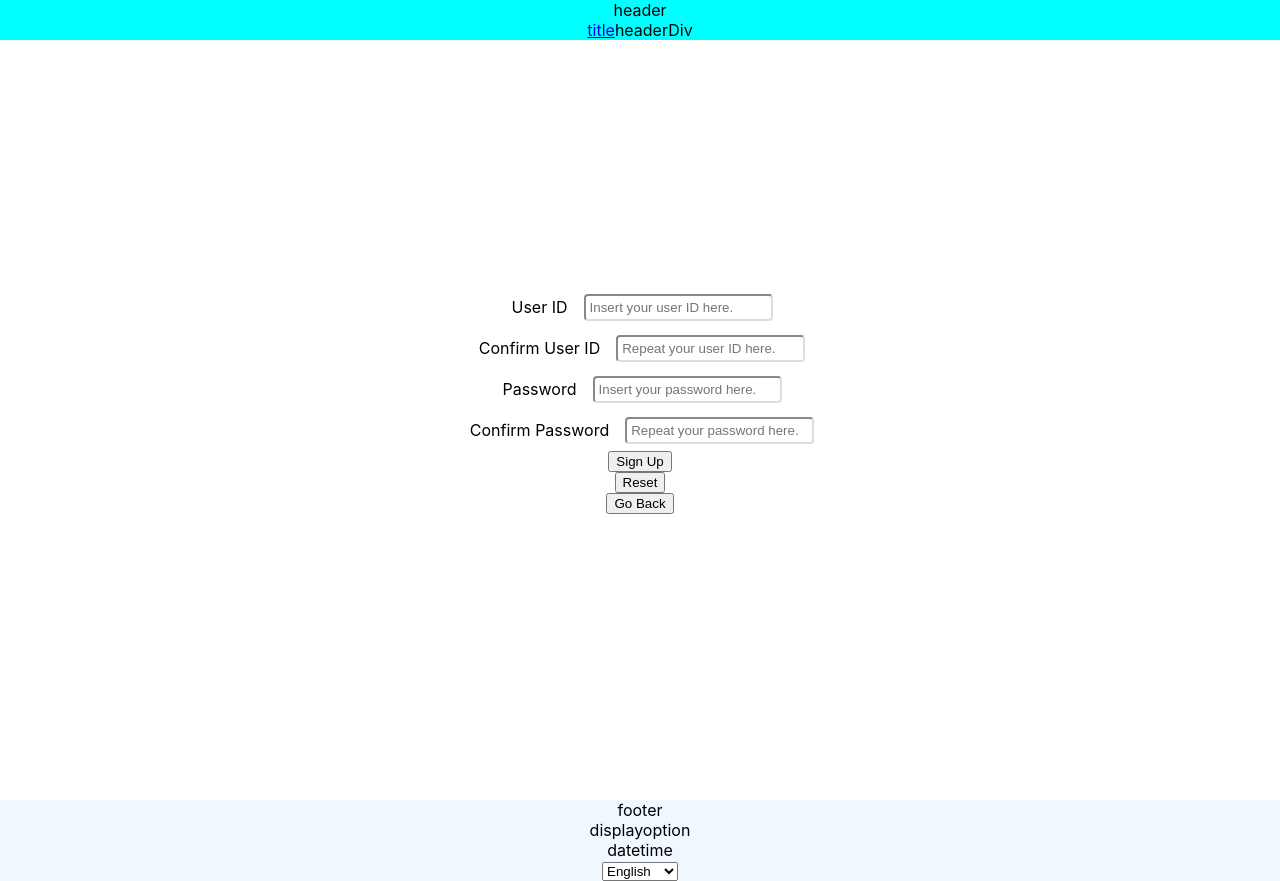
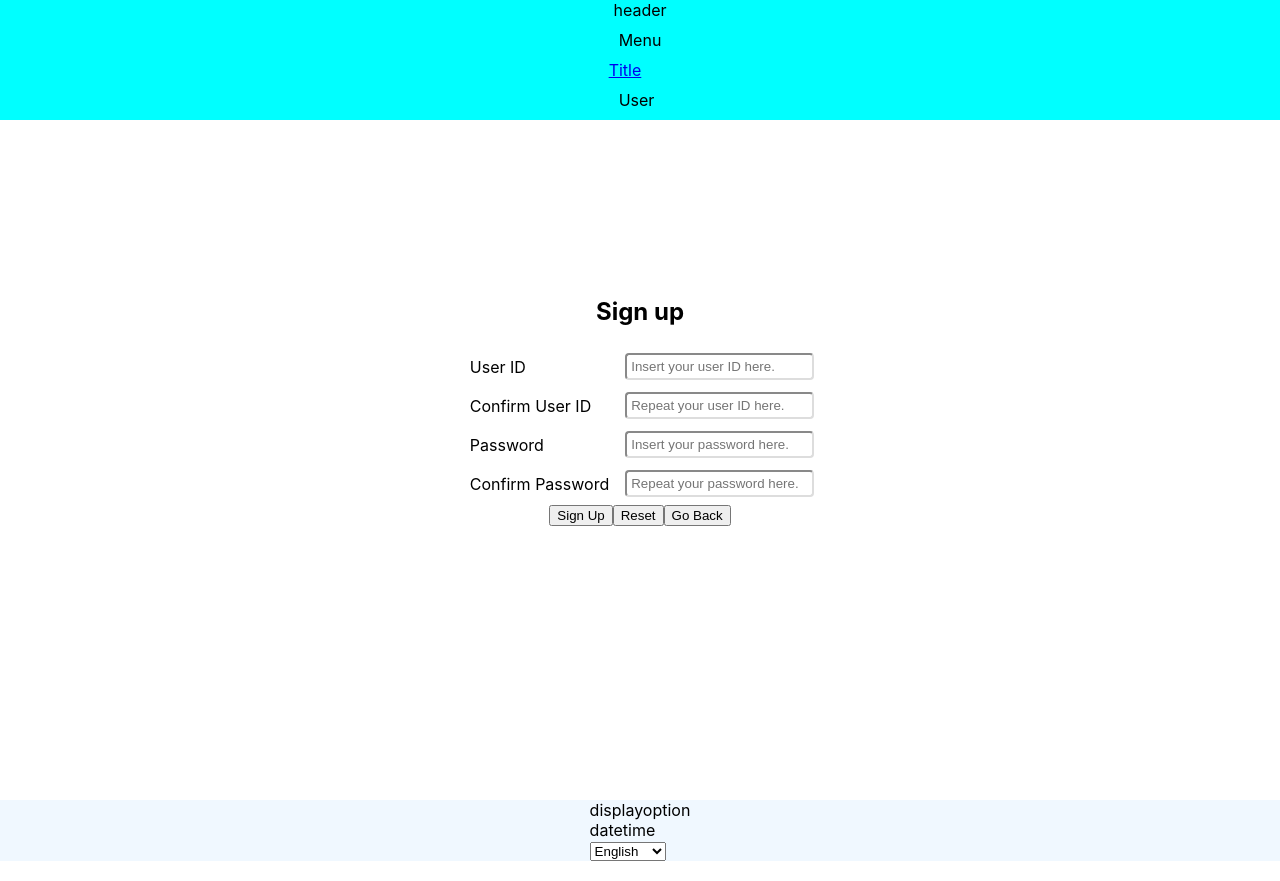
Before and after one commit to vyteking/ArtGalleryHwarang, a React (Create React App) app in the folder ArtGalleryHwarangReactFrontend/: page /signup in a window 1280 px wide. Built offline with nearby package versions, Linux system fonts and the light colour scheme.

Commit message:
Stylesheets for Login and Signup page and each writing orientation fixed and supplemented

```diff
--- a/ArtGalleryHwarangReactFrontend/src/ui/footer/footer.css
+++ b/ArtGalleryHwarangReactFrontend/src/ui/footer/footer.css
@@ -2,7 +2,3 @@
     width:100%;
     background-color: aliceblue;
 }
-
-.footerclass {
-    float:left;
-}
--- a/ArtGalleryHwarangReactFrontend/src/ui/footer/footer.jsx
+++ b/ArtGalleryHwarangReactFrontend/src/ui/footer/footer.jsx
@@ -1,5 +1,6 @@
 import './footer.css'
 import Base from '../../base'
+// import Base.localeoptions.GetTextorentation;
 
 function Localelist() {
     const locales = [
@@ -24,15 +25,16 @@ function Localelist() {
 function Footer() {
     return (
         <footer id="footertag" className="layout">
-            footer
-            <div id="displayoptionDiv" className="footerclass">
-                displayoption
-            </div>
-            <div id="footerdatetimeDiv" className="footerclass">
-                datetime
-            </div>
-            <div id="localeDiv" className="footerclass">
-                <Localelist />
+            <div id='footerDiv' className=''>
+                <div id="displayoptionDiv" className="">
+                    displayoption
+                </div>
+                <div id="footerdatetimeDiv" className="">
+                    datetime
+                </div>
+                <div id="localeDiv" className="">
+                    <Localelist />
+                </div>
             </div>
         </footer>
     )
--- a/ArtGalleryHwarangReactFrontend/src/ui/header/header.css
+++ b/ArtGalleryHwarangReactFrontend/src/ui/header/header.css
@@ -5,21 +5,15 @@
     background-color: aqua;
 }
 
-.headerclass {
-    float:left;
-}
-
 #menubuttonDiv {
-    position:absolute;
+    /*position:absolute;*/
     top:10px;
-    left:10px; /*LR_TB*/
     padding:10px;
 }
 
 #headeruserinfoDiv {
-    position:absolute;
+    /*position:absolute;*/
     top:10px;
-    right:10px; /*LR_TB*/
     padding:10px;
 }
 
--- a/ArtGalleryHwarangReactFrontend/src/ui/header/header.jsx
+++ b/ArtGalleryHwarangReactFrontend/src/ui/header/header.jsx
@@ -19,16 +19,15 @@ function Header() {
     return (
         <header id="headertag" className="layout">
             header
-            <div id="headerDiv" className="headerclass">
-                headerDiv
-                <div id="menubuttonDiv" className="headerclass">
-                    <image src=""/>
+            <div id="headerDiv" className="">
+                <div id="menubuttonDiv" className="">
+                    Menu<image src=""/>
                 </div>
-                <div id="headertitle" className="headerclass">
-                    <Link to="/">title</Link>
+                <div id="headertitle" className="">
+                    <Link to="/">Title</Link>
                 </div>
-                <div id="headeruserinfoDiv" className="headerclass" onclick="DisplayHeaderUserInfoStatusBox()">
-                    <Usericon/>
+                <div id="headeruserinfoDiv" className="" onclick="DisplayHeaderUserInfoStatusBox()">
+                    User<Usericon/>
                 </div>
             </div>
         </header>
--- a/ArtGalleryHwarangReactFrontend/src/ui/orientation/0_LRTB.css
+++ b/ArtGalleryHwarangReactFrontend/src/ui/orientation/0_LRTB.css
@@ -8,10 +8,39 @@
     writing-mode: horizontal-tb;
  }
 
- .flowtype0 {
+ /*Vertical. Top to bottom. For DIV*/
+.flowtype0 {
+ }
+.flexboxtype0 {
+    display: flex;
+    flex-direction: column;
+}
+.gridtype0 {
+
+}
+
+ /*Horizontal. Left to Right. For DIV*/
+ .flowtype1 {
     direction: ltr;
  }
+.flexboxtype1 {
+    display: flex;
+    flex-direction: row;
+}
+.gridtype1 {
+   display: grid;
+   grid-auto-flow: column;
+   grid-template-columns: repeat(3, 1fr);
+}
 
- .flowtype1 {
-    direction:ltr;
- }
+#headertag {
+    width:100%;
+}
+
+#menubuttonDiv {
+    left:10px; /*LR_TB*/
+}
+
+#headeruserinfoDiv {
+    right:10px; /*LR_TB*/
+}
--- a/ArtGalleryHwarangReactFrontend/src/ui/orientation/1_RLTB.css
+++ b/ArtGalleryHwarangReactFrontend/src/ui/orientation/1_RLTB.css
@@ -8,10 +8,40 @@
     writing-mode: horizontal-tb;
  }
 
- .flowtype0 {
-    direction: rtl;
+ /*Vertical. Top to bottom. For DIV*/
+.flowtype0 {
  }
+.flexboxtype0 {
+   display: flex;
+   flex-direction: column;
+}
+.gridtype0 {
 
- .flowtype1 {
-    direction: rtl;
+}
+
+ /*Horizontal. Right to Left. For DIV*/
+.flowtype1 {
+   direction: rtl;
  }
+.flexboxtype1 {
+   display: flex;
+   flex-direction: row-reverse;
+}
+.gridtype1 {
+   display: grid;
+   grid-auto-flow: column;
+   grid-template-columns: repeat(3, 1fr);
+   direction: rtl;
+}
+
+#headertag {
+    width:100%;
+}
+
+#menubuttonDiv {
+    right:10px; /*LR_TB*/
+}
+
+#headeruserinfoDiv {
+    left:10px; /*LR_TB*/
+}
--- a/ArtGalleryHwarangReactFrontend/src/ui/orientation/2_TBLR.css
+++ b/ArtGalleryHwarangReactFrontend/src/ui/orientation/2_TBLR.css
@@ -7,3 +7,25 @@
     direction: ltr;
     writing-mode: vertical-lr;
 };
+
+ /*Horizontal. Left to Right. For DIV*/
+.flowtype0 {
+
+}
+.flexboxtype0 {
+
+}
+.gridtype0 {
+
+}
+
+ /*Vertical. Top to bottom. For DIV*/
+.flowtype1 {
+
+}
+.flexboxtype1 {
+
+}
+.gridtype1 {
+
+}
--- a/ArtGalleryHwarangReactFrontend/src/ui/orientation/3_TBRL.css
+++ b/ArtGalleryHwarangReactFrontend/src/ui/orientation/3_TBRL.css
@@ -7,3 +7,26 @@
     direction: rtl;
     writing-mode: vertical-rl;
 };
+
+
+ /*Horizontal. Right to Left. For DIV*/
+.flowtype0 {
+
+}
+.flexboxtype0 {
+
+}
+.gridtype0 {
+
+}
+
+ /*Vertical. Top to bottom. For DIV*/
+.flowtype1 {
+
+}
+.flexboxtype1 {
+
+}
+.gridtype1 {
+
+}
--- a/ArtGalleryHwarangReactFrontend/src/userinfo/loginpage.jsx
+++ b/ArtGalleryHwarangReactFrontend/src/userinfo/loginpage.jsx
@@ -105,28 +105,17 @@ function Loginpage() {
                         </tr>
                     </tbody>
                 </table>
-                <table id="loginoptionstable" className="loginbuttonstable">
-                    {/* Corrected classname to className */}
-                    <tbody id="loginoptionstablebody" className="loginbuttonstable">
-                        <tr className="loginbuttonstablerow">
-                            <td className="loginbuttonstablecolumn">
+                <div id="loginoptionslist" className="flowtype1">
                     <button type="button" className="loginbutton" onClick={RedirectSignup}>
                         {langTxt.btn_Signup}
                     </button>
-                            </td>
-                            <td className="loginbuttonstablecolumn">
                     <button type="reset" className="loginbutton">
                         {langTxt.btn_reset}
                     </button>
-                            </td>
-                            <td className="loginbuttonstablecolumn">
                     <button type="submit" className="loginbutton">
                         {langTxt.btn_Login}
                     </button>
-                            </td>
-                        </tr>
-                    </tbody>
-                </table>
+                </div>
             </form>
             {/* Render the LoginError component if there's an error */}
             <LoginError message={loginError} onClose={() => setLoginError(null)} />
--- a/ArtGalleryHwarangReactFrontend/src/userinfo/signuppage.jsx
+++ b/ArtGalleryHwarangReactFrontend/src/userinfo/signuppage.jsx
@@ -58,8 +58,13 @@ function Signuppage() {
 
     return (
         <div id="signupDiv" className="layout" ><form id="signupform" className="layout" onSubmit={handleSignup}> {/* onSubmit on the form */}
-            <table id="signuptable" className="layout">
-                <tr className="signuptable">
+            <table id="signuptable" className="signuptable">
+                <thead className="signuptable">
+                    <tr>
+                        <th colSpan={3}><h2 id="signuptitle" className="signuptitle">{langTxt.scr_SignUp}</h2></th>
+                    </tr>
+                </thead>
+                <tbody id="signuptablebody" className="signuptable"><tr className="signuptable">
                     <td className="signuptable">
                         <label id="lbl_UserID" className="tablelabel" htmlFor="tbx_UserId_Placeholder">
                             {langTxt.lbl_UserId}
@@ -126,10 +131,10 @@ function Signuppage() {
                             onChange={(e) => setConfirmSignupUserPWInput(e.target.value)}
                         />
                     </td>
-                </tr>
+                </tr></tbody>
             </table>
             {error && <div style={{ color: 'red', marginTop: '10px' }}>{error}</div>} {/* Display error message */}
-            <div id="signupbuttonlist" className="layout">
+            <div id="signupbuttonlist" className="flowtype1">
                 {/* button type="submit" will trigger onSubmit on the form */}
                 <button type="submit" className="signupbutton">
                     {langTxt.btn_Signup}
```
Lines whose indentation alone changed are shown as unchanged.
